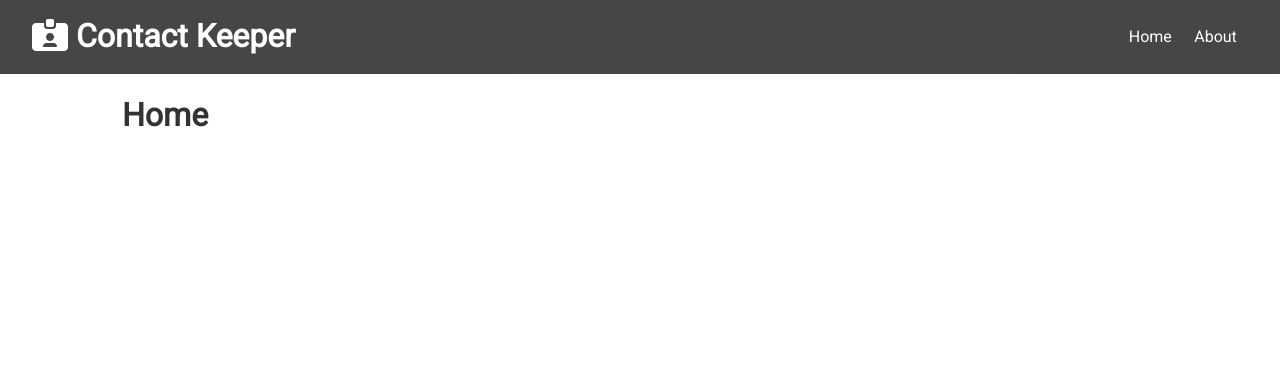
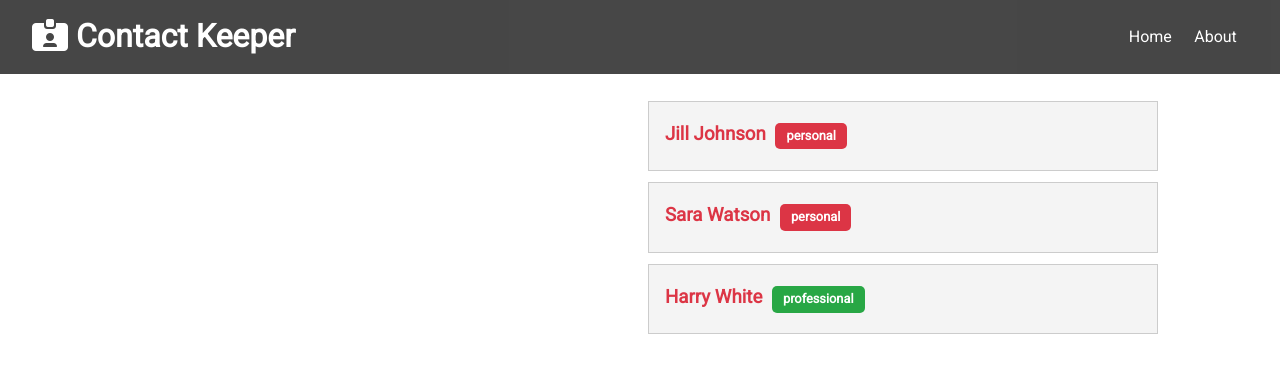
Before and after one commit to BelascuDorin/ReactNode-ContactKeeper, a React (Create React App) app in the folder client/: page / in a window 1280 px wide. Shown: the top 372 px of the page. Built offline with nearby package versions, Linux system fonts and the light colour scheme.

Commit message:
Added contact items display

```diff
--- a/client/src/App.js
+++ b/client/src/App.js
@@ -4,7 +4,7 @@
 import Navbar from './components/layout/Navbar';
 import Home from './components/pages/Home';
 import About from './components/pages/About';
-import ContactState from './context/contact/ContactState'
+import ContactState from './context/contacts/ContactState'
 
 const App = () => {
   return (
--- /dev/null
+++ b/client/src/components/contacts/ContactItem.js
@@ -0,0 +1,20 @@
+import React from 'react';
+
+const ContactItem = ( {contact} ) => {
+    const { id, name, email, phone, type } = contact;
+
+    return (
+        <div className="card bg-light">
+            <h3 className="text-primary text-left">
+                {name}{' '}
+                <span
+                    className={'badge ' + (type === 'professional' ? 'badge-success' : 'badge-primary')}
+                >
+                    {type}
+                </span>
+            </h3>
+        </div>
+    )
+};
+
+export default ContactItem
--- /dev/null
+++ b/client/src/components/contacts/Contacts.js
@@ -0,0 +1,20 @@
+import React, { Fragment, useContext } from 'react';
+import ContactItem from './ContactItem';
+import ContactContext from '../../context/contacts/contactContext';
+
+
+const Contacts = () => {
+    const contactContext = useContext(ContactContext);
+
+    const { contacts } = contactContext;
+
+    return (
+        <Fragment>
+            {contacts.map( contact => (
+                <ContactItem key={contact.id} contact={contact} />
+            ))}
+        </Fragment>
+    )
+}
+
+export default Contacts;
--- a/client/src/components/pages/Home.js
+++ b/client/src/components/pages/Home.js
@@ -1,9 +1,15 @@
-import React from 'react'
+import React from 'react';
+import Contacts from '../contacts/Contacts';
 
 const Home = () => {
     return (
-        <div>
-            <h1>Home</h1>
+        <div className="grid-2">
+            <div>
+                {}
+            </div>
+            <div>
+                <Contacts />
+            </div>
         </div>
     )
 }
--- a/client/src/context/contact/ContactState.js
+++ b/client/src/context/contacts/ContactState.js
@@ -1,6 +1,6 @@
 import React, { useReducer } from 'react';
 import uuid from 'uuid';
-import ContactContext from './contextContact';
+import ContactContext from './contactContext';
 import contactReducer from './contactsReducer';
 import {
     ADD_CONTACT,
```
Also changed, not shown: client/src/context/contacts/contactContext.js (renamed from client/src/context/contact/contextContact.js), client/src/context/contacts/contactsReducer.js (added), 1 other file (tests, documents, lock files or other folders).
